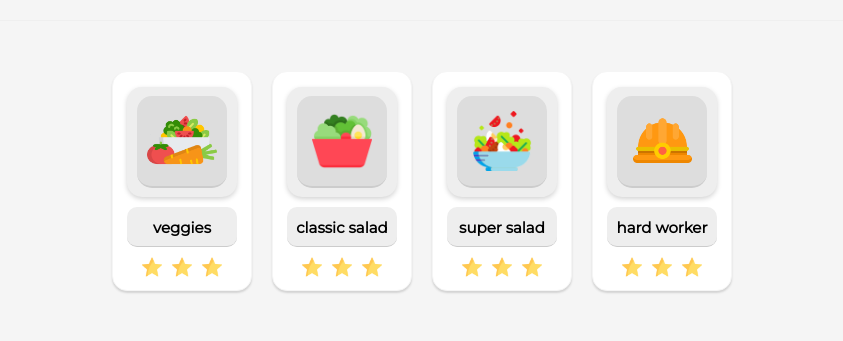
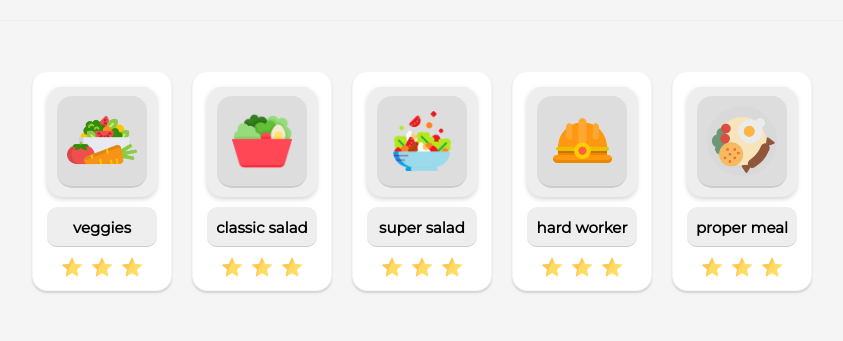
Before and after one commit to anjandash/badger, a PHP site: page / in a window 1280 px wide. Shown: the part 90-431 px from the top of the page, without its empty margins (218-1061 px from the left). Run offline with PHP 8.4, Linux system fonts and the light colour scheme.

Commit message:
added proper meal badge

```diff
--- a/index.html
+++ b/index.html
@@ -93,6 +93,24 @@
                 </div>
             </div>
 
+            <div class="badgeSuper">
+                <div class="badgeHolder">
+                    <div class="badgeOutline">
+                        <div class="badgeImgHolder" id="properMeal"></div>
+                    </div>
+                </div>
+
+                <div class="badgeText">
+                    <p>proper meal</p>
+                </div>
+
+                <div class="badgeStars">
+                    <div class="star"></div>
+                    <div class="star"></div>
+                    <div class="star"></div>
+                </div>
+            </div>
+
 
         </div>
 
--- a/style.css
+++ b/style.css
@@ -141,7 +141,7 @@ body{
 }
 
 #properMeal{
-    background-image: url('img/veggies.png');
+    background-image: url('img/breakfast.png');
     background-size: contain;
 }
 
@@ -190,10 +190,6 @@ body{
         width: 90%;
         height: auto;
 
-        margin: 20px auto;
-        border: 1px solid #EFEFEF;
-        border-radius: 10px;
-
         display: block;
         text-align: center;
     }
```
